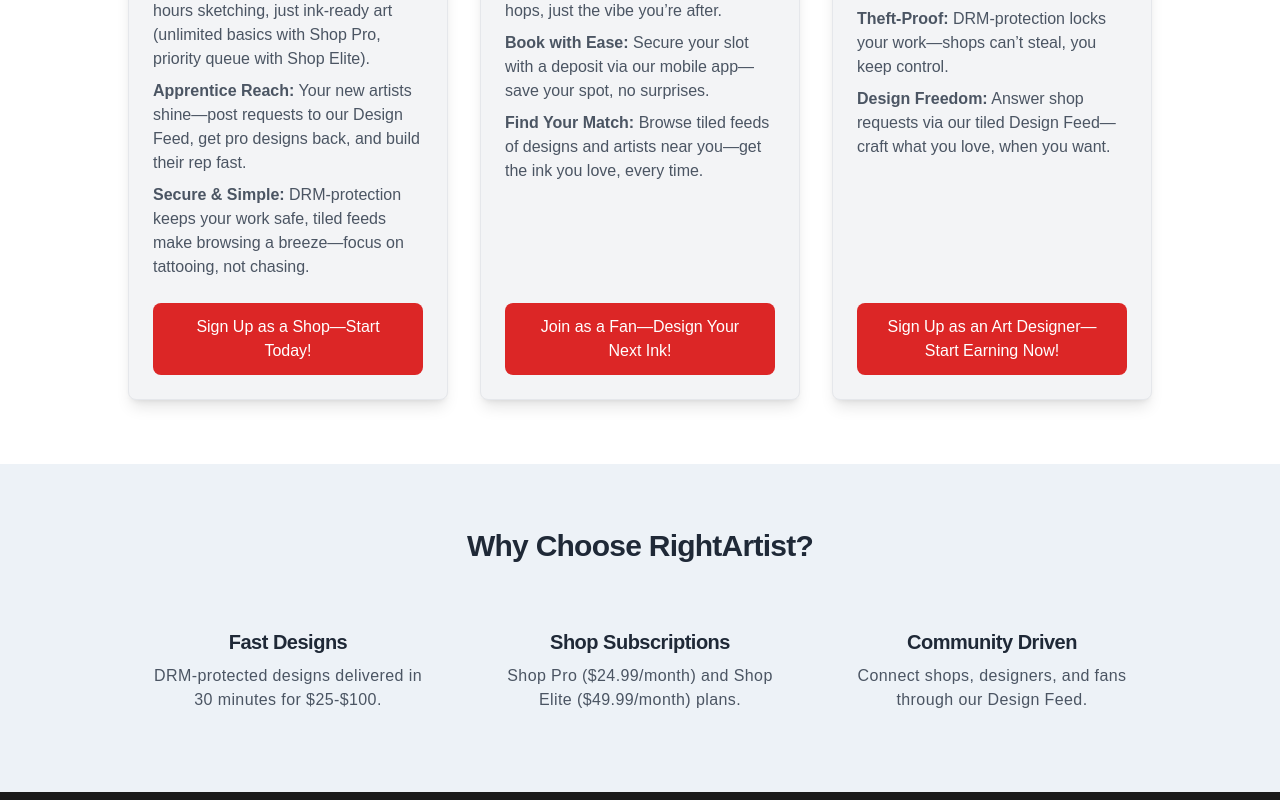
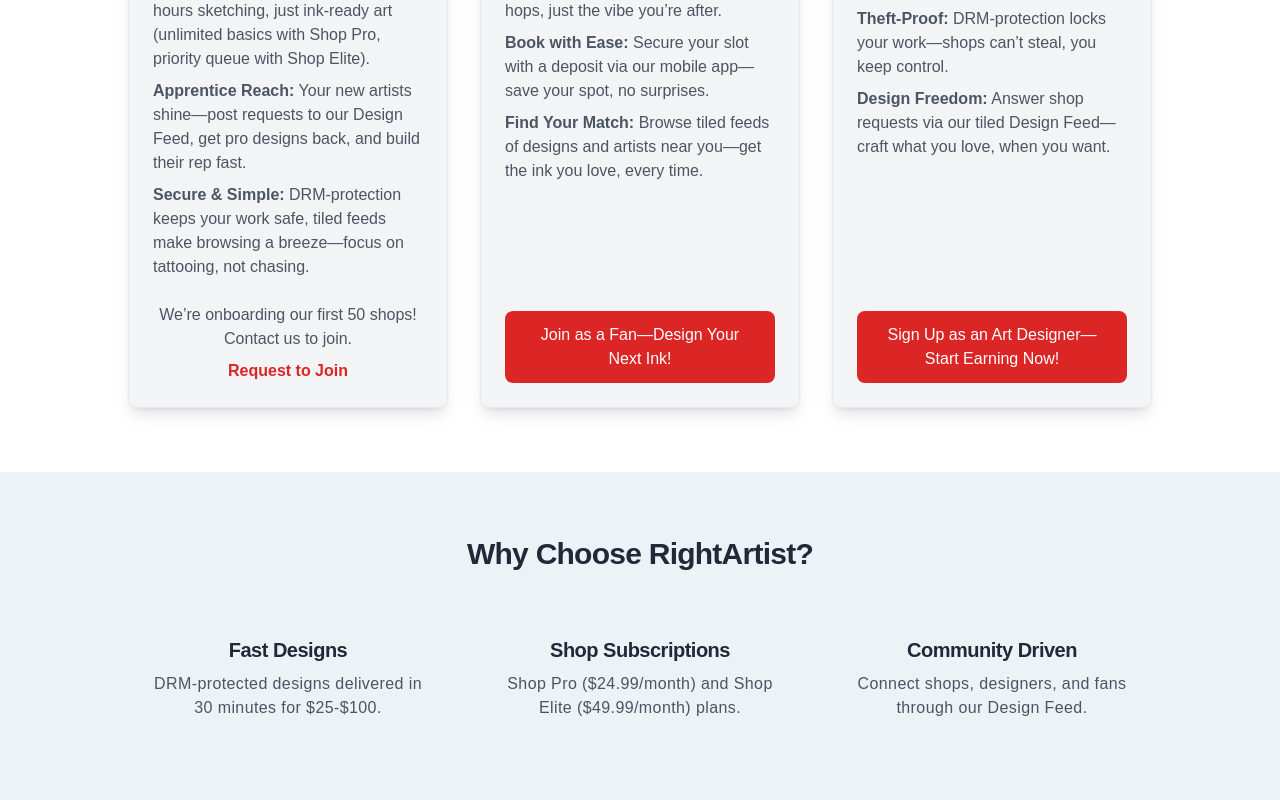
Before and after one commit to spcapitalgroup/rightartist-frontend, a React (Create React App) app: page / in a window 1280 px wide. Shown: the part 1188-1988 px from the top of the page. Built offline with nearby package versions, Linux system fonts and the light colour scheme.

Commit message:
Shop User Sign Up Botton to Request Join

```diff
--- a/src/components/LandingPage.tsx
+++ b/src/components/LandingPage.tsx
@@ -52,9 +52,12 @@
               <li><span className="font-semibold">Apprentice Reach:</span> Your new artists shine—post requests to our Design Feed, get pro designs back, and build their rep fast.</li>
               <li><span className="font-semibold">Secure & Simple:</span> DRM-protection keeps your work safe, tiled feeds make browsing a breeze—focus on tattooing, not chasing.</li>
             </ul>
-            <Link to="/signup" className="bg-red-600 text-white px-6 py-3 rounded-lg hover:bg-red-700 inline-block mt-auto transition-colors duration-300">
-              Sign Up as a Shop—Start Today!
-            </Link>
+            <div className="mt-auto text-center">
+              <p className="text-gray-600 mb-2">We’re onboarding our first 50 shops! Contact us to join.</p>
+              <a href="mailto:support@rightartistry.com" className="text-red-600 font-semibold hover:underline">
+                Request to Join
+              </a>
+            </div>
           </div>
 
           {/* Fan Tile */}
```
